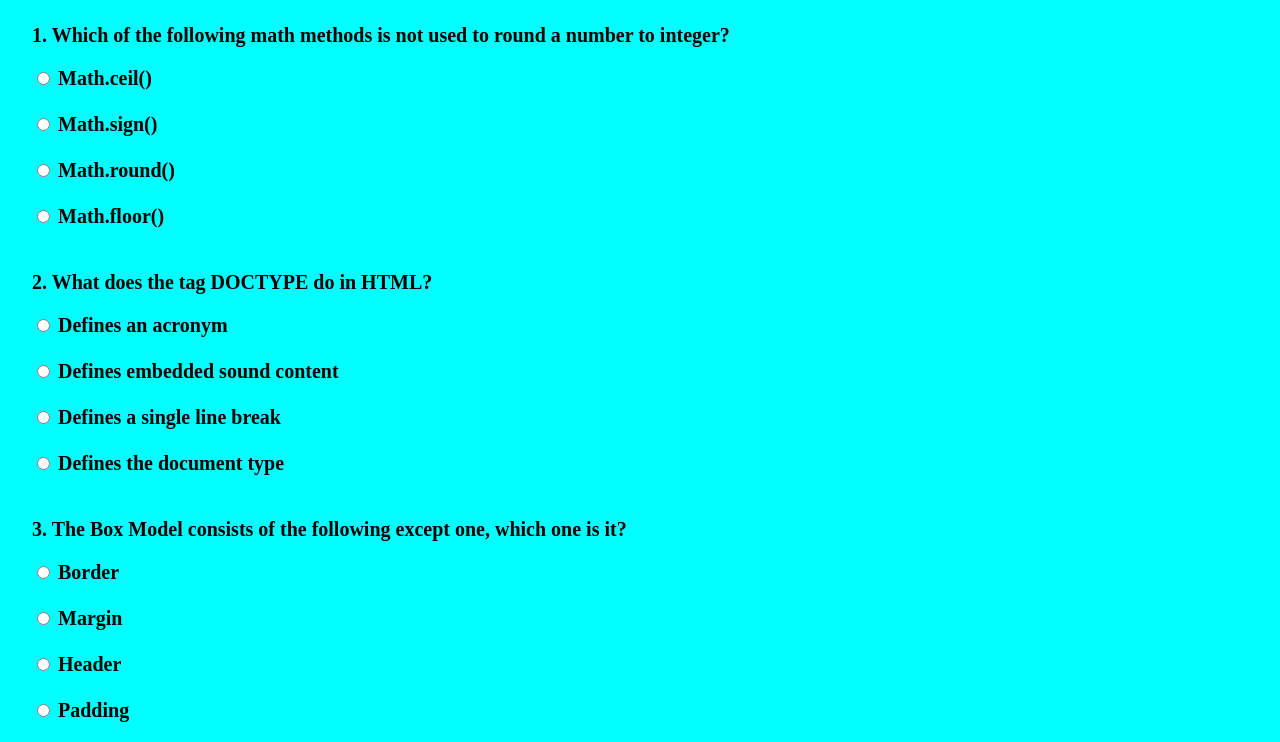
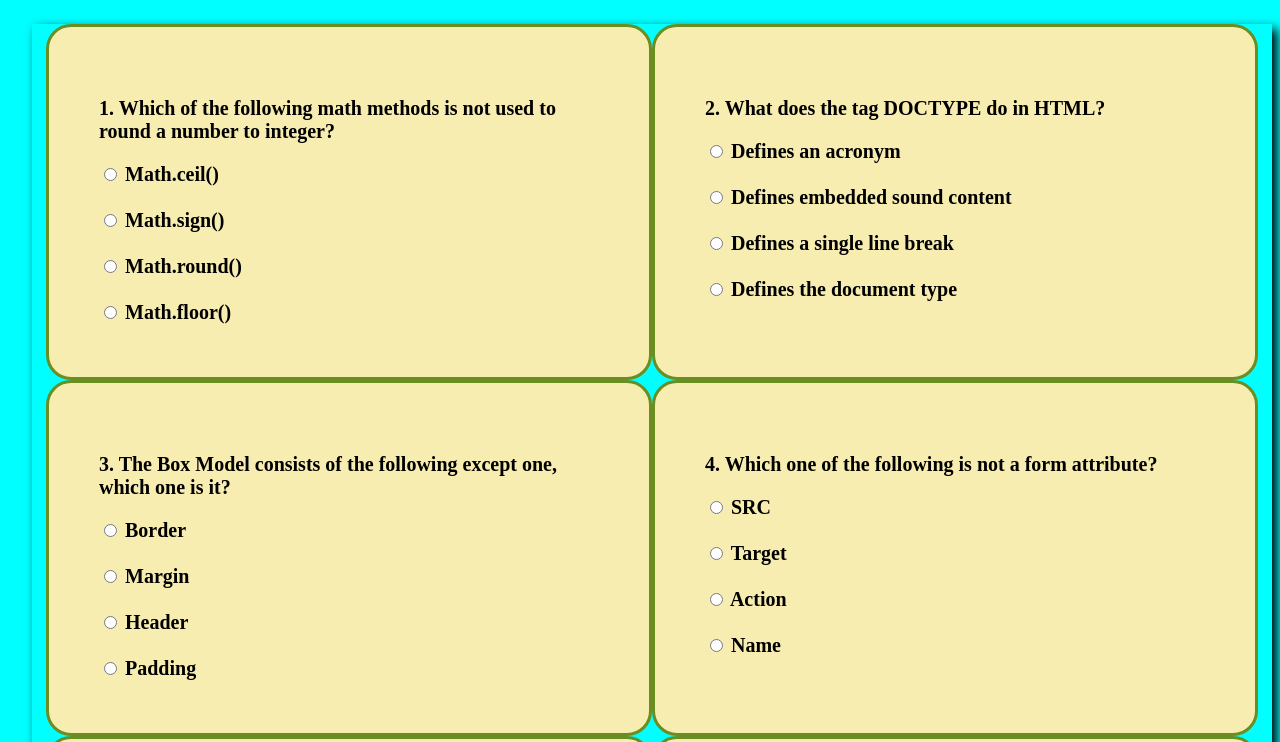
Before and after one commit to EliazarAgwaya/Quiz-Board, a plain HTML site: page index.html in a window 1280 px wide. Shown: the part 58-800 px from the top of the page. Drawn offline with Linux system fonts and the light colour scheme.

Commit message:
Displays the question sections as flex and wraps them

```diff
--- a/index.css
+++ b/index.css
@@ -19,3 +19,18 @@ body{
     border: none;
     box-shadow: 5px 5px 10px;
 }
+#two{
+    background-color: rgb(248, 237, 177);
+    width: 500;
+    align-items: center;
+    height: 250;
+    border: 3px solid olivedrab;
+    padding: 50px;
+    border-radius: 25px;
+}
+.Questions{
+    display: flex;
+    flex-wrap: wrap;
+    justify-content: center;
+    box-shadow: 5px 5px 10px;
+}
```
